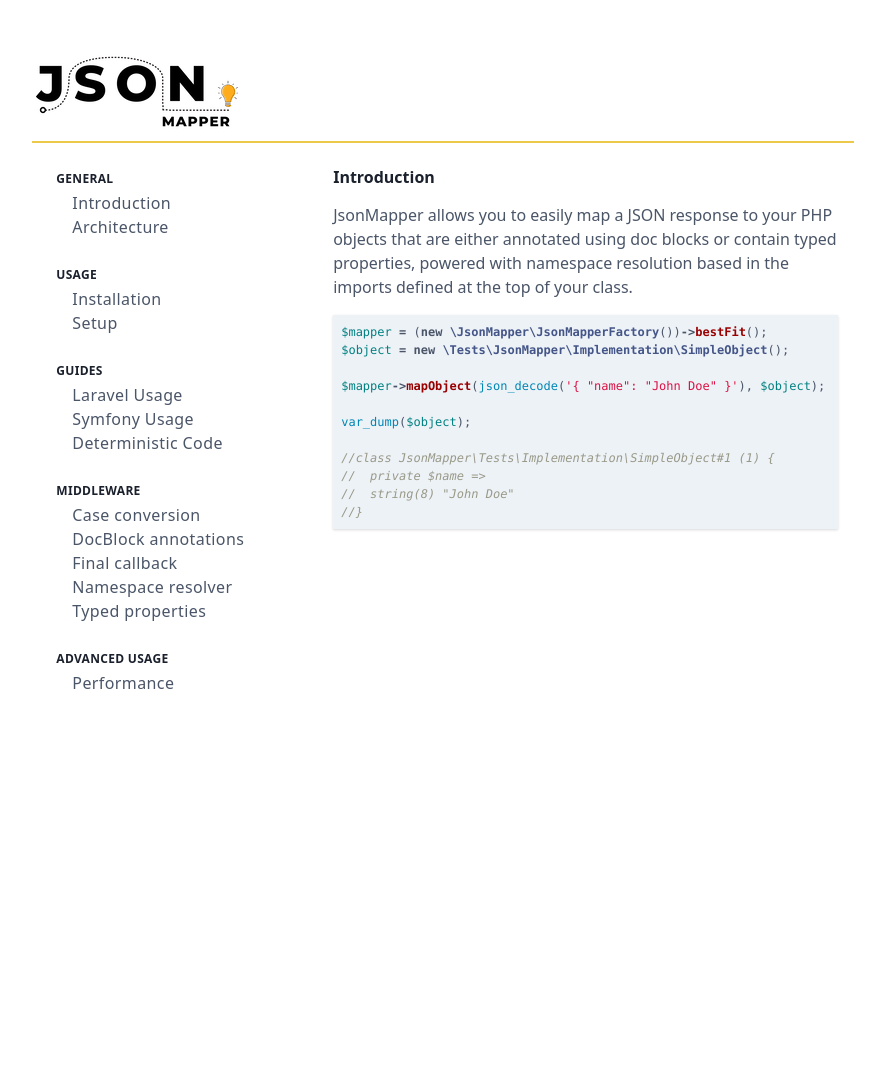
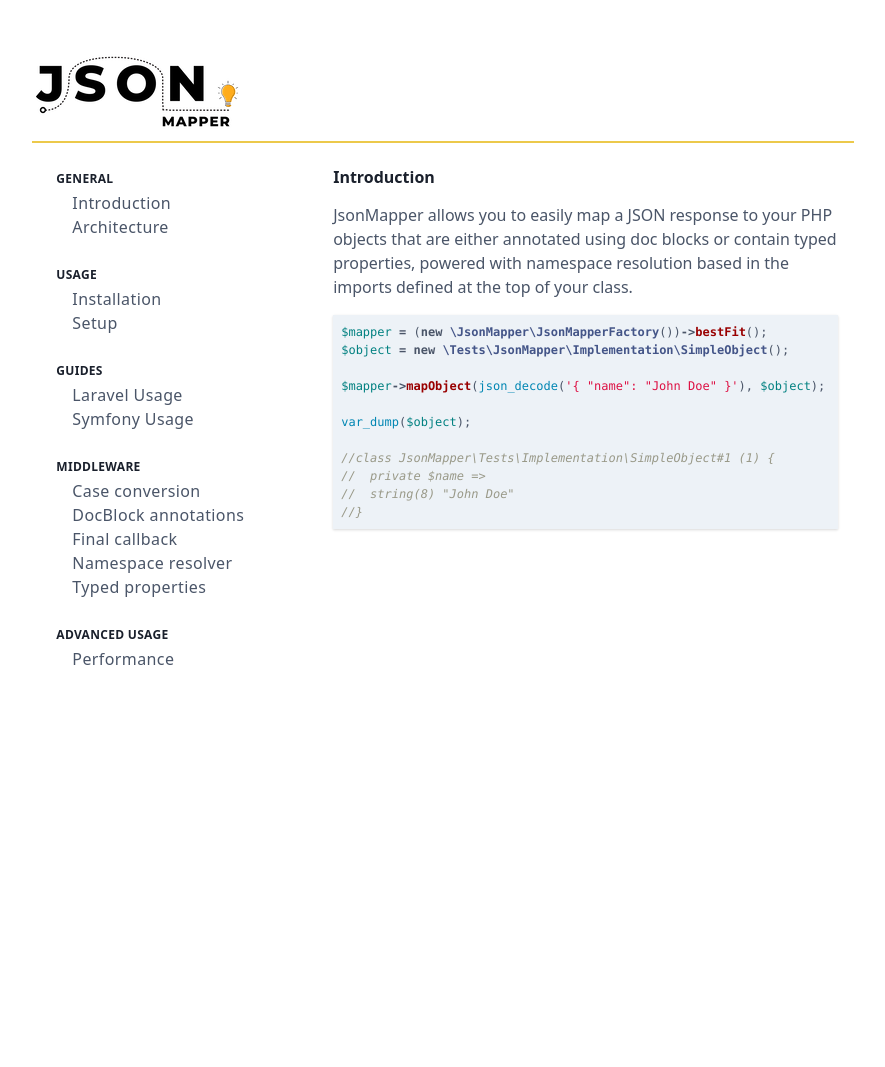
Before and after one commit to JsonMapper/JsonMapper, a Jekyll site: the page built from index.md, in a window 1280 px wide. Shown: the whole page, without its empty margins (197-1082 px from the left). Built offline with Jekyll 4.4.1, drawn with Linux system fonts in a browser that asks for light colours.

Commit message:
Correct menu links

```diff
--- a/_data/menu.yml
+++ b/_data/menu.yml
@@ -1,23 +1,21 @@
 General:
   Introduction: '/'
-  Architecture: '/docs/architecture/'
+  Architecture: '/docs/architecture'
 
 Usage:
-  Installation: '/docs/usage/installation/'
-  Setup: '/docs/usage/setup/'
+  Installation: '/docs/usage/installation'
+  Setup: '/docs/usage/setup'
 
 Guides:
-  Laravel Usage: '/docs/guides/laravel-usage/'
-  Symfony Usage: '/docs/guides/symfony-usage/'
-  Deterministic Code: '/docs/guides/deterministic-programming/'
+  Laravel Usage: '/docs/guides/laravel-usage'
+  Symfony Usage: '/docs/guides/symfony-usage'
 
 Middleware:
-  Case conversion: '/docs/middleware/case-conversion/'
-  DocBlock annotations: '/docs/middleware/doc-block-annotations/'
-  Final callback: '/docs/middleware/final-callback/'
-  Namespace resolver: '/docs/middleware/namespace-resolver/'
-  Typed properties: '/docs/middleware/typed-properties/'
-
+  Case conversion: '/docs/middleware/case-conversion'
+  DocBlock annotations: '/docs/middleware/doc-block-annotations'
+  Final callback: '/docs/middleware/final-callback'
+  Namespace resolver: '/docs/middleware/namespace-resolver'
+  Typed properties: '/docs/middleware/typed-properties'
 
 Advanced Usage:
-  Performance: '/docs/advanced/performance/'
+  Performance: '/docs/advanced/performance'
```
Also changed, not shown: docs/guides/deterministic-programming/index.md (deleted, +0 -6 lines).
